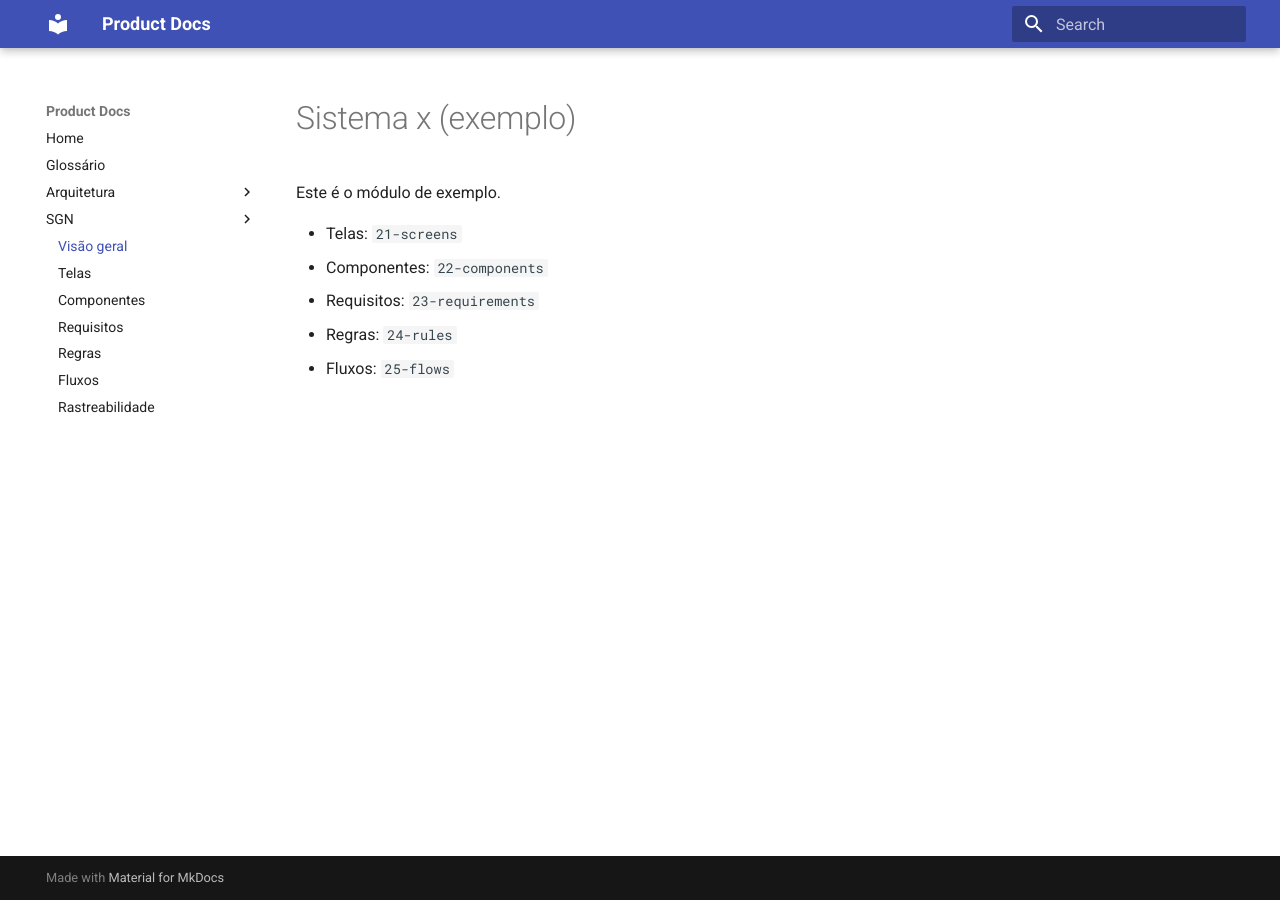
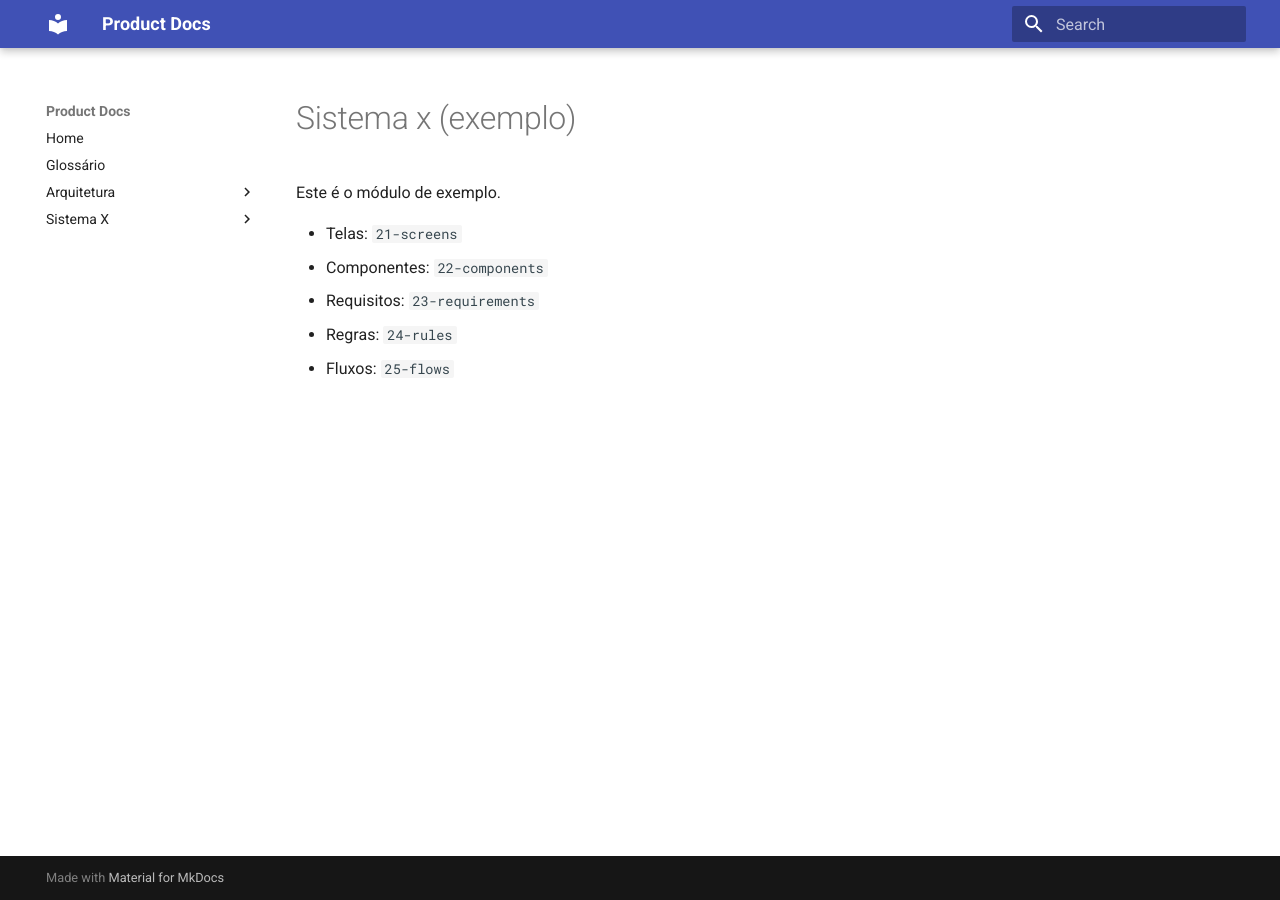
Before and after one commit to rafaela-anjosbarbosa/product-docs, an MkDocs documentation site: the page built from docs/20-systems/sgn/index.md, in a window 1280 px wide. Built offline with MkDocs 1.6.1 and Material for MkDocs 9.7.7, drawn with Linux system fonts in a browser that asks for light colours; some of the changed lines change nothing that is shown.

Commit message:
Update mkdocs.yml

```diff
--- a/mkdocs.yml
+++ b/mkdocs.yml
@@ -8,11 +8,11 @@ nav:
   - Arquitetura:
       - Visão geral: 10-architecture/overview.md
       - ADRs: 10-architecture/adr/ADR-0001-docs-as-code.md
-  - SGN:
-      - Visão geral: 20-systems/sgn/index.md
-      - Telas: 20-systems/sgn/21-screens/index.md
-      - Componentes: 20-systems/sgn/22-components/index.md
-      - Requisitos: 20-systems/sgn/23-requirements/index.md
-      - Regras: 20-systems/sgn/24-rules/index.md
-      - Fluxos: 20-systems/sgn/25-flows/index.md
-      - Rastreabilidade: 20-systems/sgn/27-traceability/matrix.md
+  - Sistema X:
+      - Visão geral: 20-systems/sistemax/index.md
+      - Telas: 20-systems/sistemax/21-screens/index.md
+      - Componentes: 20-systems/sistemax/22-components/index.md
+      - Requisitos: 20-systems/sistemax/23-requirements/index.md
+      - Regras: 20-systems/sistemax/24-rules/index.md
+      - Fluxos: 20-systems/sistemax/25-flows/index.md
+      - Rastreabilidade: 20-systems/sistemax/27-traceability/matrix.md
```
